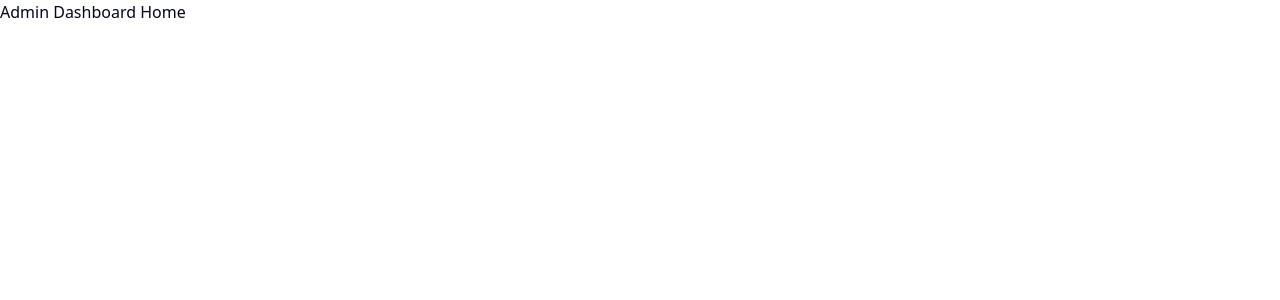
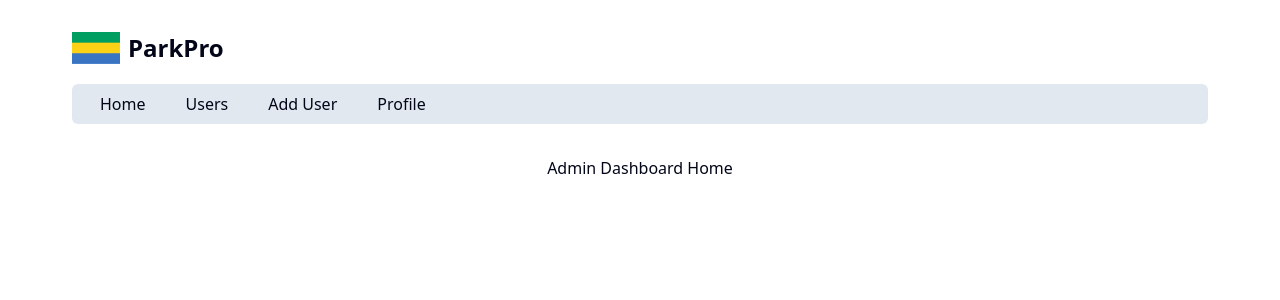
Before and after one commit to hirwajeaneric/park-pro, a Next.js app: page /admin in a window 1280 px wide. Shown: the top 300 px of the page. Built offline with nearby package versions, Linux system fonts and the light colour scheme.

Commit message:
ft: Admin Dashboard Header

```diff
--- a/src/app/(admin)/admin/layout.tsx
+++ b/src/app/(admin)/admin/layout.tsx
@@ -1,6 +1,7 @@
 import type { Metadata } from "next";
 import { Geist, Geist_Mono } from "next/font/google";
 import "../../globals.css";
+import AdminDashboardHeader from "@/components/widget/AdminDashboardHeader";
 
 const geistSans = Geist({
   variable: "--font-geist-sans",
@@ -27,7 +28,10 @@ export default function RootLayout({
       <body
         className={`${geistSans.variable} ${geistMono.variable} antialiased`}
       >
-        {children}
+        <div className="flex flex-col w-full items-center justify-between">
+          <AdminDashboardHeader />
+          {children}
+        </div>
       </body>
     </html>
   );
--- /dev/null
+++ b/src/components/widget/AdminDashboardHeader.tsx
@@ -0,0 +1,20 @@
+import Link from "next/link";
+import LogoComponent from "./LogoComponent";
+
+export default function AdminDashboardHeader() {
+    return (
+        <header className="py-8 w-full bg-white">
+            <div className="container mx-auto px-4 smd:px-8 md:px-16 lg:px-18">
+                <div className="flex w-full">
+                    <LogoComponent />
+                </div>
+                <nav className="flex bg-slate-200 py-2 px-7 rounded-sm gap-10 mt-5">
+                    <Link className="" href={"/admin"}>Home</Link>
+                    <Link href={"/admin/users"}>Users</Link>
+                    <Link href={"/admin/users/new"}>Add User</Link>
+                    <Link href={"/admin/profile"}>Profile</Link>
+                </nav>
+            </div>
+        </header>
+    )
+}
--- /dev/null
+++ b/src/components/widget/LogoComponent.tsx
@@ -0,0 +1,10 @@
+import Image from "next/image";
+
+export default function LogoComponent() {
+    return (
+        <span className="bg-white flex justify-start gap-2">
+            <Image src={'/Flag_of_Gabon.svg.webp'} alt="Gabon's flag" width={40} height={20} className="w-12 h-8" />
+            <span className="font-bold text-2xl">ParkPro</span>
+        </span>
+    )
+}
```
